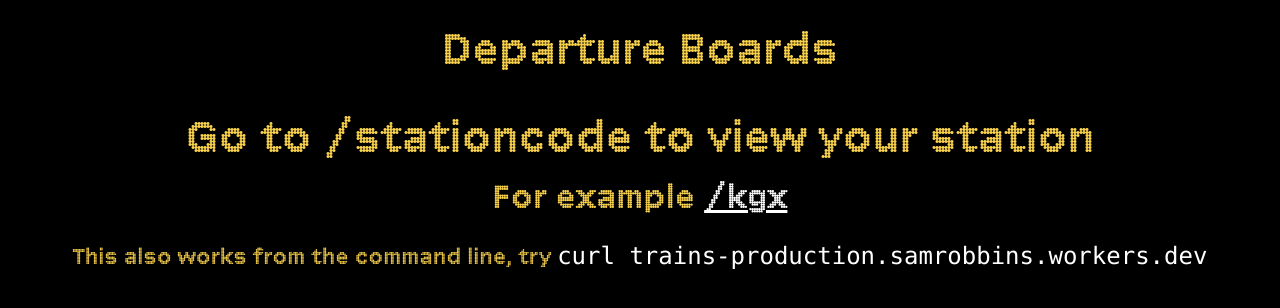
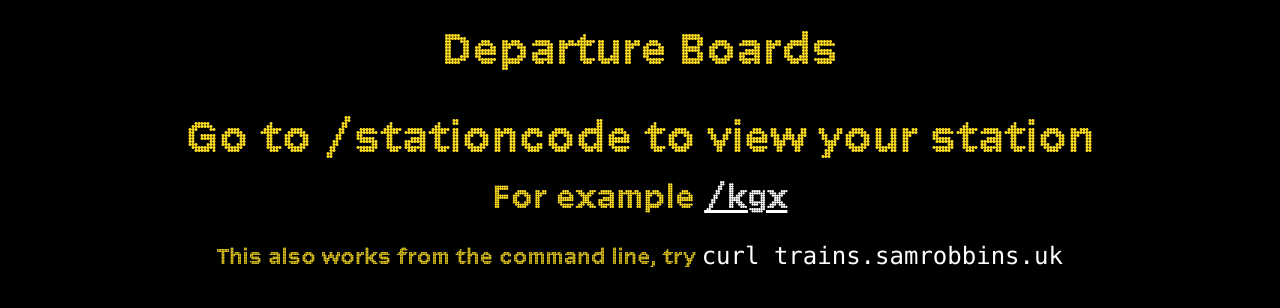
Before and after one commit to samrobbins85/trains, a React (Vite) app in the folder pages/: page / in a window 1280 px wide. Shown: the top 308 px of the page. Built offline with nearby package versions, Linux system fonts and the light colour scheme.

Commit message:
Upgrade tailwind

```diff
--- a/pages/package.json
+++ b/pages/package.json
@@ -7,6 +7,7 @@
     "serve": "vite preview"
   },
   "dependencies": {
+    "@tailwindcss/vite": "^4.1.17",
     "@vitejs/plugin-react": "^5.1.0",
     "react": "^17.0.0",
     "react-dom": "^17.0.0",
@@ -14,9 +15,7 @@
     "swr": "^1.0.1"
   },
   "devDependencies": {
-    "autoprefixer": "^10.4.0",
-    "postcss": "^8.4.31",
-    "tailwindcss": "^2.2.19",
+    "tailwindcss": "^4.1.17",
     "vite": "^7.2.2"
   }
 }
--- a/pages/postcss.config.js
+++ /dev/null
@@ -1,6 +0,0 @@
-module.exports = {
-  plugins: {
-    tailwindcss: {},
-    autoprefixer: {},
-  },
-}
--- a/pages/src/index.css
+++ b/pages/src/index.css
@@ -1,6 +1,13 @@
-@tailwind base;
-@tailwind components;
-@tailwind utilities;
+@import "tailwindcss";
+
+@theme {
+  /* Make Inter the default sans stack (what `extend.fontFamily.sans` did) */
+  --font-sans: "Inter var", ui-sans-serif, system-ui, sans-serif,
+    "Apple Color Emoji", "Segoe UI Emoji", "Segoe UI Symbol", "Noto Color Emoji";
+
+  /* New family that yields a `font-array` utility */
+  --font-array: "Array-Wide", var(--font-sans);
+}
 
 @font-face {
   font-family: "Inter var";
--- a/pages/src/pages/index.jsx
+++ b/pages/src/pages/index.jsx
@@ -13,9 +13,7 @@ export default function Index() {
       </p>
       <p className="text-2xl pt-6">
         This also works from the command line, try{" "}
-        <span className="font-mono text-white">
-          curl trains-production.samrobbins.workers.dev
-        </span>
+        <span className="font-mono text-white">curl trains.samrobbins.uk</span>
       </p>
     </div>
   );
--- a/pages/src/pages/station.jsx
+++ b/pages/src/pages/station.jsx
@@ -31,15 +31,17 @@ export default function Station() {
               <th className="px-4 border">Platform</th>
               <th className="px-4 border">Expected</th>
             </thead>
-            <tbody className="text-yellow-300 font-array">
+            <tbody className="font-array text-amber-300">
               {data.GetStationBoardResult.trainServices.service.map((item) => (
                 <tr key={item.std}>
-                  <td className="border pl-2">{item.std}</td>
-                  <td className="border pl-2">
+                  <td className="border pl-2 border-white">{item.std}</td>
+                  <td className="border pl-2 border-white">
                     {item.destination.location.crs}
                   </td>
-                  <td className="border pl-2">{item.platform || ""}</td>
-                  <td className="border pl-2">
+                  <td className="border pl-2 border-white">
+                    {item.platform || ""}
+                  </td>
+                  <td className="border pl-2 border-white">
                     {item.cancelReason ? "Cancelled" : item.etd}
                   </td>
                 </tr>
@@ -47,7 +49,7 @@ export default function Station() {
             </tbody>
           </table>
         ) : (
-          <h2 className="text-center font-array text-yellow-300 text-xl">
+          <h2 className="text-center font-array text-amber-300 text-xl">
             This station has no departures
           </h2>
         )}
```
Also changed, not shown: 1 other file (tests, documents, lock files or other folders).
